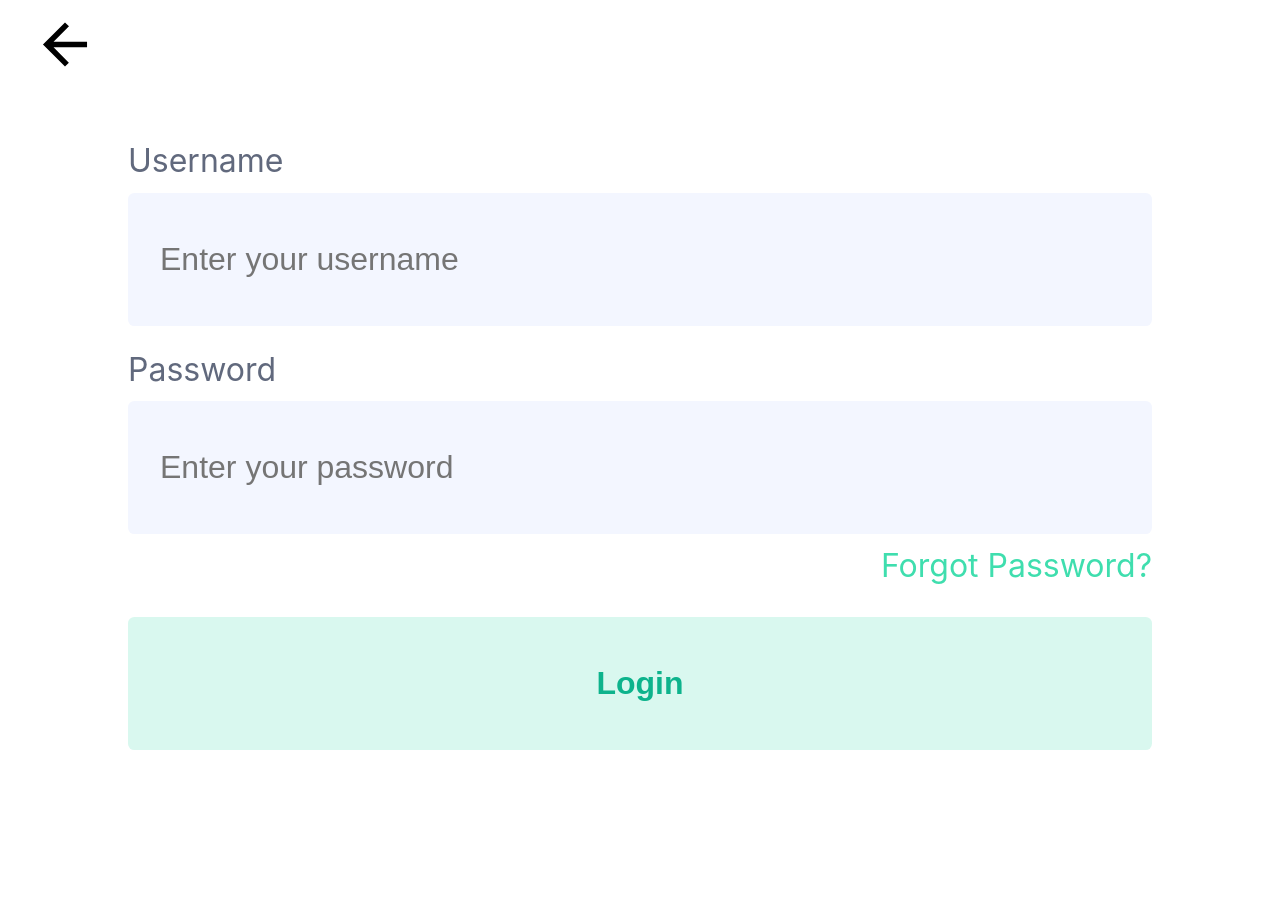
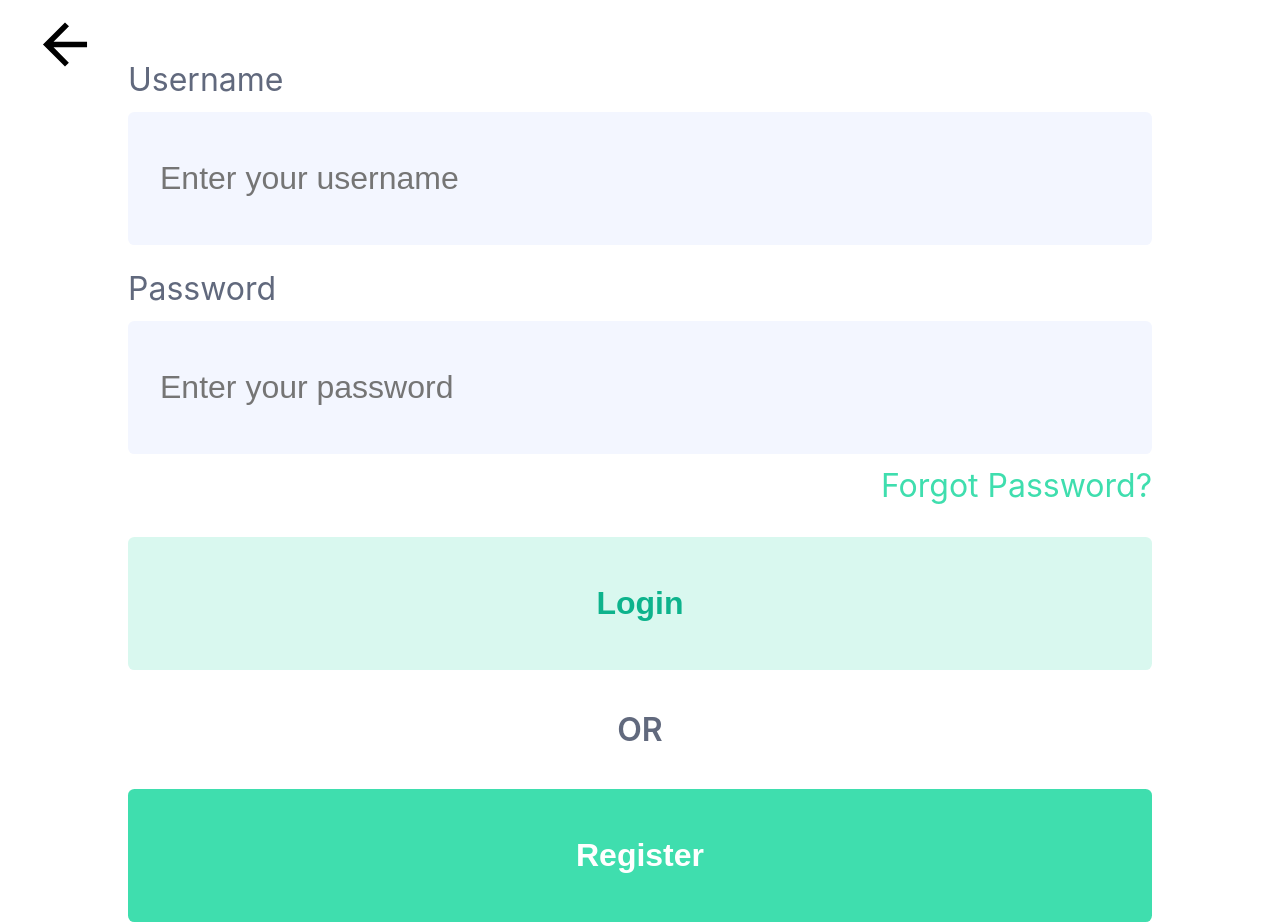
Before and after one commit to HKanwal/kapstone, a Next.js app in the folder src/next-app/: page /login in a window 1280 px wide. Before the commit the page ends 800 px from the top, so only its background shows below. Built offline with nearby package versions, Linux system fonts and the light colour scheme.

Commit message:
Add a register  button under login

```diff
--- a/src/next-app/pages/login.tsx
+++ b/src/next-app/pages/login.tsx
@@ -49,6 +49,8 @@ const LoginPage: NextPage = () => {
           width="80%"
           disabled={username.length < 1 || password.length < 1}
         />
+        <span className={styles.or}>OR</span>
+        <Button title="Register" width="80%" />
 
         <Modal visible={modalVisible} onClose={hideModal}>
           <div className={styles["modal-content"]}>
--- a/src/next-app/styles/LoginPage.module.css
+++ b/src/next-app/styles/LoginPage.module.css
@@ -46,6 +46,15 @@
   cursor: pointer;
 }
 
+.or {
+  padding-top: 5vh;
+  padding-bottom: 5vh;
+  text-align: center;
+  color: var(--text-grey-color);
+  font-weight: 600;
+  font-size: 4vmin;
+}
+
 .modal-content {
   height: 100%;
   width: 100%;
```
